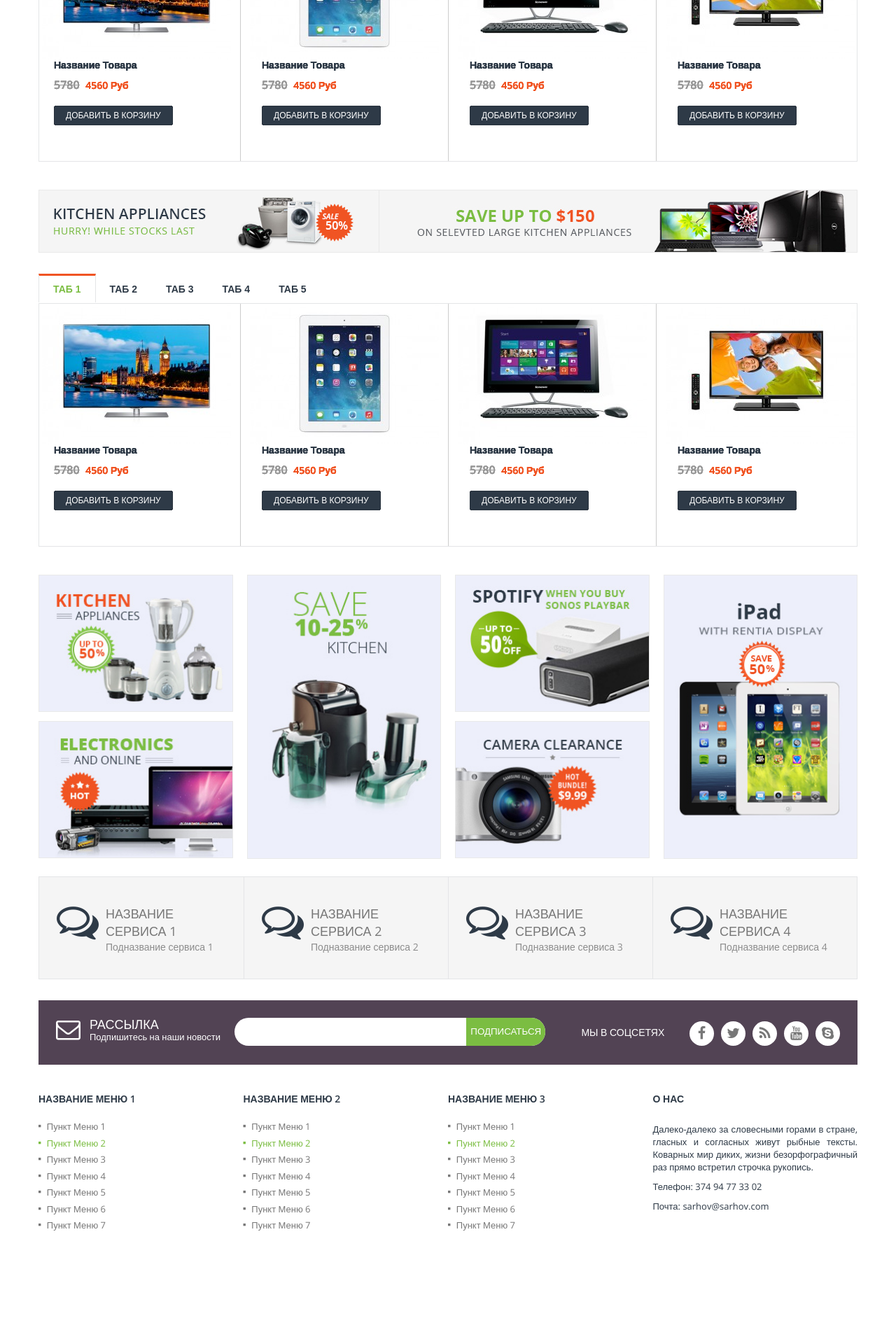
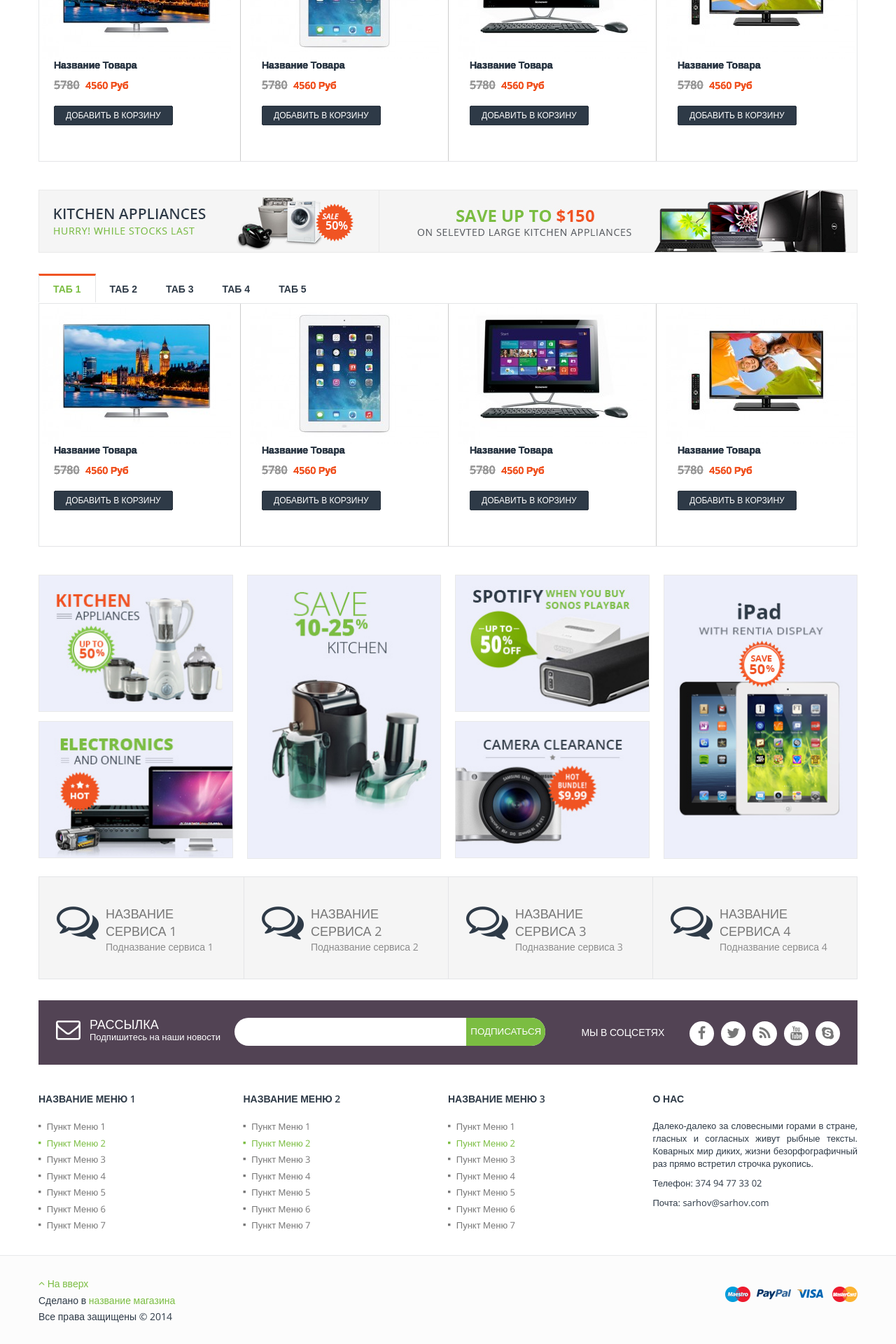
Before and after one commit to sarhov/vaas, a Jekyll site: the page built from index.html, in a window 1280 px wide. Shown: the part 1307-3227 px from the top of the page at 70% size. Built offline with Jekyll 4.4.1, drawn with Linux system fonts in a browser that asks for light colours; Markdown is read by kramdown in place of the engine named in the settings; before the commit the page ends 3100 px from its top, so only the background shows below that.

Commit message:
end footer

```diff
--- a/_layouts/default.html
+++ b/_layouts/default.html
@@ -1,3 +1,4 @@
+
 <!doctype html>
 <html lang="en">
 <head>
@@ -380,6 +381,35 @@
 </section>
 <!-- footer-boxes-wrap-->
 
+<section class="footer-wrap">
+  <div class="container">
+    <footer class="footer">
+      <a href="#" class="to-top jsToTop">
+        <i class="fa fa-angle-up"></i>
+        <span class="to-top_text">На вверх</span>
+      </a>
+      <div class="footer__copy">
+        <div class="footer__copy_text">
+          Сделано в <a href="" class="footer__copy_text_link">название магазина</a>
+        </div>
+        <!-- footer__copy_text -->
+        <div class="footer__copy_text">
+          Все права защищены &copy;
+          <time datetime="{{ site.time }}">{{ site.time | date: "%Y" }}</time>
+        </div>
+        <!-- footer__copy_text -->
+      </div>
+      <!-- footer__copy -->
+      <div class="footer__payments">
+
+      </div>
+    </footer>
+    <!-- footer -->
+  </div>
+  <!-- container -->
+</section>
+<!-- footer-wrap -->
+
 <script src="{{"/js/jquery-1.8.3.min.js " | prepand: site.baseurl }}"></script>
 <script src="{{"/js/functions.js " | prepand: site.baseurl}}"></script>
 
--- a/css/screen.css
+++ b/css/screen.css
@@ -975,25 +975,25 @@
   color: #fff;
 }
 
-/* line 709, ../sass/_common.scss */
+/* line 708, ../sass/_common.scss */
 .footer-boxes-wrap {
   padding-bottom: 30px;
 }
 
-/* line 714, ../sass/_common.scss */
+/* line 713, ../sass/_common.scss */
 .footer-boxes__item {
   float: left;
   width: 25%;
 }
-/* line 717, ../sass/_common.scss */
+/* line 716, ../sass/_common.scss */
 .footer-boxes__item:not(:last-child) {
   padding-right: 20px;
 }
-/* line 720, ../sass/_common.scss */
+/* line 719, ../sass/_common.scss */
 .footer-boxes__item:last-child {
   float: right;
 }
-/* line 723, ../sass/_common.scss */
+/* line 722, ../sass/_common.scss */
 .footer-boxes__item_headline {
   color: #2e3a47;
   font-size: 14px;
@@ -1002,12 +1002,12 @@
   text-transform: uppercase;
 }
 
-/* line 733, ../sass/_common.scss */
+/* line 732, ../sass/_common.scss */
 .footer-box {
   font-size: 13px;
   color: #2e3a47;
 }
-/* line 737, ../sass/_common.scss */
+/* line 736, ../sass/_common.scss */
 .footer-box__navigation_link {
   display: block;
   -webkit-transition: all 0.3s;
@@ -1016,7 +1016,7 @@
   text-transform: capitalize;
   margin-bottom: 4px;
 }
-/* line 742, ../sass/_common.scss */
+/* line 741, ../sass/_common.scss */
 .footer-box__navigation_link .fa {
   display: inline-block;
   vertical-align: middle;
@@ -1024,18 +1024,63 @@
   margin-right: 5px;
   color: inherit;
 }
-/* line 749, ../sass/_common.scss */
+/* line 748, ../sass/_common.scss */
 .footer-box__navigation_link_text {
   vertical-align: middle;
   display: inline-block;
 }
-/* line 753, ../sass/_common.scss */
+/* line 752, ../sass/_common.scss */
 .footer-box__navigation_link.isActive, .footer-box__navigation_link:hover {
   color: #7bbd42;
 }
-/* line 761, ../sass/_common.scss */
+/* line 757, ../sass/_common.scss */
 .footer-box__information {
   text-align: justify;
+}
+
+/* line 765, ../sass/_common.scss */
+.footer-wrap {
+  padding: 30px;
+  background: #FCFCFC;
+  border-top: 1px solid #E8E9EB;
+}
+
+/* line 770, ../sass/_common.scss */
+.to-top {
+  position: absolute;
+  left: 0;
+  top: 0;
+}
+/* line 774, ../sass/_common.scss */
+.to-top_text {
+  vertical-align: middle;
+}
+
+/* line 778, ../sass/_common.scss */
+.footer {
+  overflow: hidden;
+  *zoom: 1;
+  position: relative;
+}
+/* line 781, ../sass/_common.scss */
+.footer a {
+  color: #7bbd42;
+}
+/* line 784, ../sass/_common.scss */
+.footer__copy {
+  float: left;
+  padding-top: 25px;
+}
+/* line 788, ../sass/_common.scss */
+.footer__copy_text:not(:last-child) {
+  margin-bottom: 5px;
+}
+/* line 792, ../sass/_common.scss */
+.footer__payments {
+  float: right;
+  background: url("../img/payments.png") center right no-repeat;
+  width: 300px;
+  height: 50px;
 }
 
 /* line 2, ../sass/_editor.scss */
@@ -1043,3 +1088,7 @@
   margin-bottom: 10px;
   margin-top: 5px;
 }
+/* line 6, ../sass/_editor.scss */
+.editor p:first-child {
+  margin-top: 0;
+}
--- a/sass/_editor.scss
+++ b/sass/_editor.scss
@@ -3,4 +3,7 @@
 	margin-bottom: 10px;
 	margin-top: 5px;
 }
+p:first-child{
+	margin-top: 0;
 }
+}
```
Also changed, not shown: sass/_common.scss (+53 -19 lines), img/payments.png (added).
